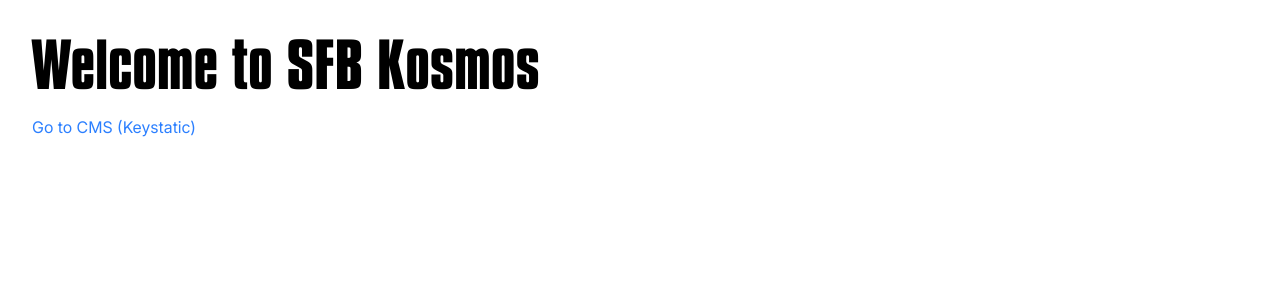
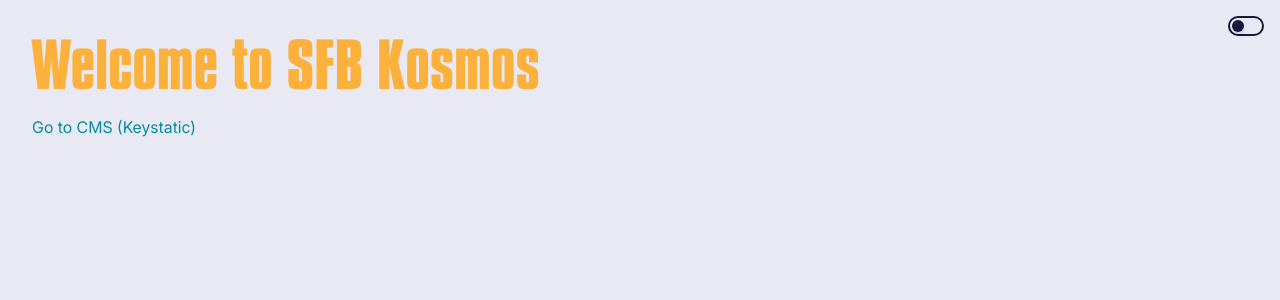
Before and after one commit to fijnbesnaard/sfbkosmos, a Next.js app: page / in a window 1280 px wide. Shown: the top 300 px of the page. Built offline with nearby package versions, Linux system fonts and the light colour scheme.

Commit message:
Add custom colors and theme switcher

```diff
--- a/src/app/globals.css
+++ b/src/app/globals.css
@@ -1,5 +1,8 @@
 @import "tailwindcss";
 @plugin "@tailwindcss/typography";
+
+/* Use class-based dark mode */
+@custom-variant dark (&:where(.dark, .dark *));
 
 @theme {
   /* Font Families (Reference locally scoped variables) */
@@ -24,6 +27,15 @@
   --leading-tight: var(--leading-tight);
   --leading-normal: var(--leading-normal);
   --leading-relaxed: var(--leading-relaxed);
+
+  /* Custom Colors */
+  --color-light: #e8e9f3;
+  --color-dark: #17183b;
+  --color-blue: #068d9d;
+  --color-yellow: #cad178;
+  --color-orange: #fbb13c;
+  --color-pink: #ef6f6c;
+  --color-red: #db5a42;
 }
 
 /* Define Global CSS Variables */
--- a/src/app/layout.tsx
+++ b/src/app/layout.tsx
@@ -7,6 +7,8 @@ export const metadata: Metadata = {
   description: "SFB Kosmos Site",
 };
 
+import ThemeSwitcher from "@/components/ThemeSwitcher";
+
 export default function RootLayout({
   children,
 }: {
@@ -14,7 +16,10 @@ export default function RootLayout({
 }) {
   return (
     <html lang="en" className={`${compacta.variable} ${inter.variable}`}>
-      <body className="antialiased">{children}</body>
+      <body className="antialiased bg-light text-dark dark:bg-dark dark:text-light transition-colors duration-300">
+        <ThemeSwitcher />
+        {children}
+      </body>
     </html>
   );
 }
--- a/src/app/page.tsx
+++ b/src/app/page.tsx
@@ -3,9 +3,9 @@ import Link from "next/link";
 export default function Home() {
   return (
     <main className="p-8">
-      <h1 className="text-4xl font-bold">Welcome to SFB Kosmos</h1>
+      <h1 className="text-4xl font-bold text-orange">Welcome to SFB Kosmos</h1>
       <p className="mt-4">
-        <Link href="/keystatic" className="text-blue-500 hover:underline">
+        <Link href="/keystatic" className="text-blue hover:underline">
           Go to CMS (Keystatic)
         </Link>
       </p>
--- /dev/null
+++ b/src/components/ThemeSwitcher.tsx
@@ -0,0 +1,62 @@
+"use client";
+
+import { useState, useEffect } from "react";
+
+export default function ThemeSwitcher() {
+  const [mounted, setMounted] = useState(false);
+  const [theme, setTheme] = useState("light");
+
+  useEffect(() => {
+    // Check local storage or system preference
+    const savedTheme = localStorage.getItem("theme");
+    const systemTheme = window.matchMedia("(prefers-color-scheme: dark)")
+      .matches
+      ? "dark"
+      : "light";
+    const initialTheme = savedTheme || systemTheme;
+
+    setTheme(initialTheme);
+    setMounted(true);
+
+    if (initialTheme === "dark") {
+      document.documentElement.classList.add("dark");
+    } else {
+      document.documentElement.classList.remove("dark");
+    }
+  }, []);
+
+  const toggleTheme = () => {
+    const newTheme = theme === "light" ? "dark" : "light";
+    setTheme(newTheme);
+    localStorage.setItem("theme", newTheme);
+
+    if (newTheme === "dark") {
+      document.documentElement.classList.add("dark");
+    } else {
+      document.documentElement.classList.remove("dark");
+    }
+  };
+
+  if (!mounted) {
+    return null;
+  }
+
+  return (
+    <button
+      onClick={toggleTheme}
+      className={`fixed top-4 right-4 z-50 w-9 h-5 rounded-full p-1 transition-colors duration-300 border-2 ${
+        theme === "dark" ? "bg-dark border-light" : "bg-light border-dark"
+      }`}
+      aria-label="Toggle theme"
+      title={theme === "light" ? "Switch to dark mode" : "Switch to light mode"}
+    >
+      <div
+        className={`${
+          theme === "dark" ? "bg-light" : "bg-dark"
+        } w-3 h-3 rounded-full shadow-md transform transition-transform duration-300 -translate-y-0.5 ${
+          theme === "dark" ? "translate-x-3.25" : "-translate-x-0.5"
+        }`}
+      />
+    </button>
+  );
+}
```
Also changed, not shown: public/sfb.svg (added), 1 other file (tests, documents, lock files or other folders).
